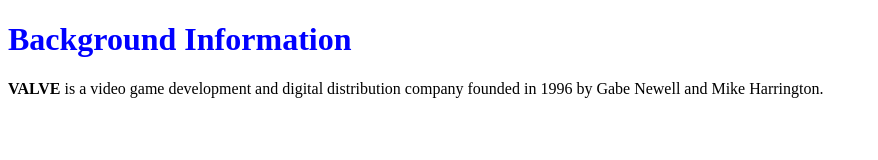
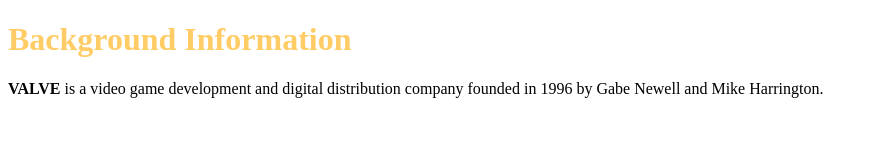
Before and after one commit to jackfennell97/Valve-, a plain HTML site: page index.html in a window 1280 px wide. Shown: the whole page, without its empty margins (0-878 px from the left). Drawn offline with Linux system fonts and the light colour scheme.

Commit message:
Update index.html

```diff
--- a/index.html
+++ b/index.html
@@ -6,7 +6,7 @@
       </title>
   </head>
 
-<h1><h1 style="color:blue">Background Information</h1></h1>
+<h1><h1 style="color:#ffcc66">Background Information</h1></h1>
 <body>
 <p><b>VALVE</b> is a video game development and digital distribution company founded in 1996 by Gabe Newell and Mike Harrington. </p>
 
```
